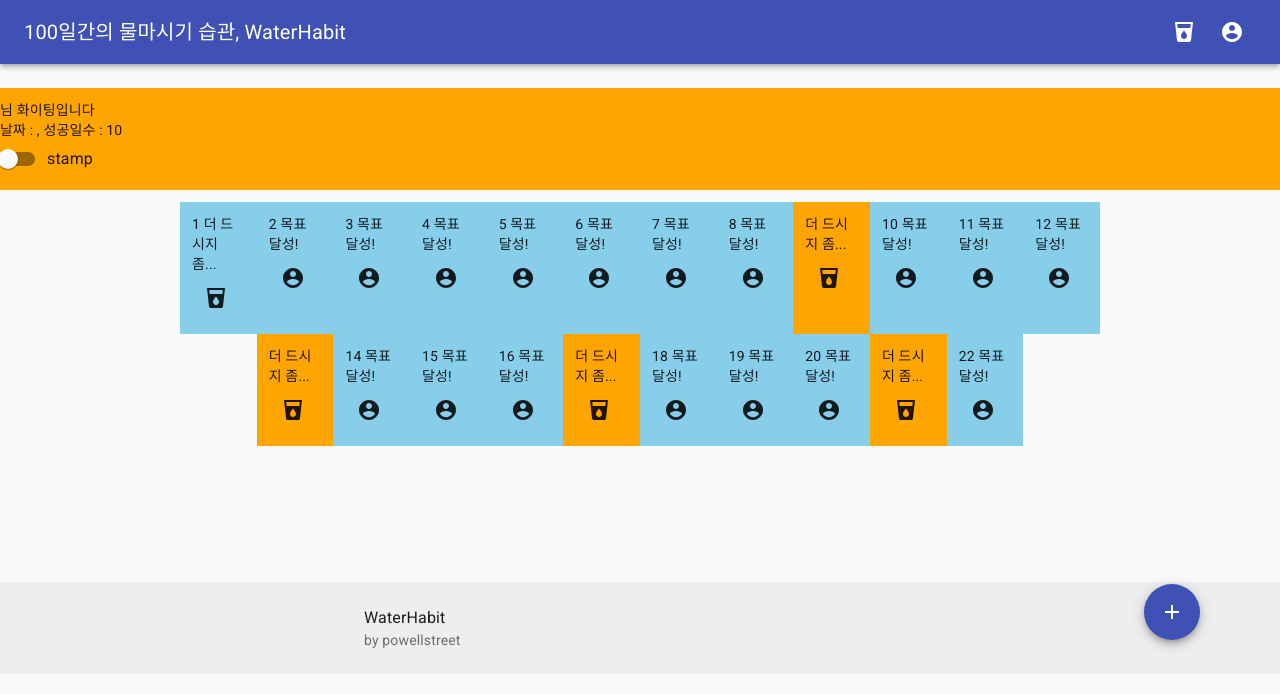
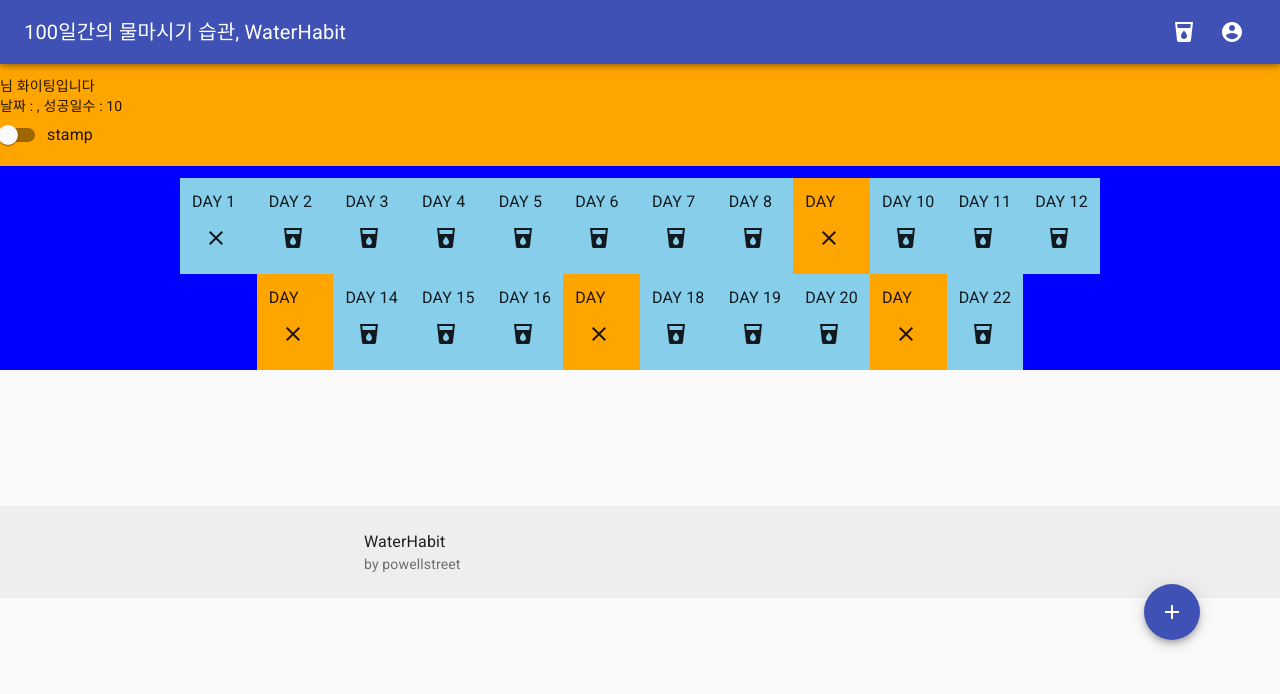
Before and after one commit to powellstreet/waterhabit_front, a React (Create React App) app in the folder wh_front/: page /userRecords in a window 1280 px wide. Shown: the top 694 px of the page. Built offline with nearby package versions, Linux system fonts and the light colour scheme.

Commit message:
:zap: Stamp 로직 수정 외
- Stamp 컴포넌트 조건에 따른 렌더링 로직 수정
- SpeedDial 위치 Fixed로 수정

```diff
--- a/wh_front/src/components/SpeedDialButton.js
+++ b/wh_front/src/components/SpeedDialButton.js
@@ -5,7 +5,7 @@ import { SpeedDial, SpeedDialAction, SpeedDialIcon } from "@material-ui/lab";
 import { LocalDrink, AccountCircle, Face } from "@material-ui/icons";
 const useStyles = makeStyles((theme) => ({
   speedDial: {
-    position: "absolute",
+    position: "fixed",
     "&.MuiSpeedDial-directionUp, &.MuiSpeedDial-directionLeft": {
       bottom: theme.spacing(20),
       right: theme.spacing(10),
--- a/wh_front/src/components/Stamp.js
+++ b/wh_front/src/components/Stamp.js
@@ -1,36 +1,35 @@
 import React from "react";
 import { useDispatch, useSelector } from "react-redux";
 
-import { IconButton } from "@material-ui/core";
-import { AccountCircle, LocalDrink } from "@material-ui/icons";
+import { IconButton, Typography } from "@material-ui/core";
+import { LocalDrink, Close } from "@material-ui/icons";
 
 const Stamp = ({ day, intake }) => {
-
   // const { goal } = useSelector((state) => ({
   //   goal: state.goal
   // }))
   // 임시 목표치
-  const goal = 2000
+  const goal = 2000;
 
-  if (intake > goal) {
   return (
     <div>
-        {day} 목표 달성!
-        <IconButton color="inherit">
-          <AccountCircle />
-        </IconButton>
-      </div>
-    );
-  } else {
-    return (
+      {intake > goal ? (
         <div>
-        {day} 더 드시지 좀...
+          <Typography>DAY {day}</Typography>
           <IconButton color="inherit">
             <LocalDrink />
           </IconButton>
         </div>
+      ) : (
+        <div>
+          <Typography>DAY {day}</Typography>
+          <IconButton color="inherit">
+            <Close />
+          </IconButton>
+        </div>
+      )}
+    </div>
   );
-  }
 };
 
 export default Stamp;
--- a/wh_front/src/components/UserConsole.js
+++ b/wh_front/src/components/UserConsole.js
@@ -157,19 +157,6 @@ const UserConsole = ({ history }) => {
       .then((res) => console.log(res.data));
   };
 
-  //
-
-  const [hidden, setHidden] = React.useState(false);
-  const [open, setOpen] = React.useState(false);
-
-  const handleClose = () => {
-    setOpen(false);
-  };
-
-  const handleOpen = () => {
-    setOpen(true);
-  };
-
   useEffect(() => {
     axios
       .post(
@@ -292,32 +279,6 @@ const UserConsole = ({ history }) => {
             </Card>
           </Grid>
 
-          <Grid container spacing={1}>
-            <Grid item xs={3}>
-              <div>
-                <Button
-                  name="drawerButton"
-                  color="primary"
-                  variant="outlined"
-                  onClick={toggleDrawer(true)}
-                >
-                  Menu
-                </Button>
-              </div>
-            </Grid>
-            <Grid item xs={3}>
-              <div>
-                <Button
-                  name="drawerButton"
-                  color="primary"
-                  variant="outlined"
-                  onClick={toggleDrawer(true)}
-                >
-                  Menu
-                </Button>
-              </div>
-            </Grid>
-          </Grid>
           <Grid item xs={12}>
             <Typography paragraph>
               This being human is a guest house. Every morning a new arrival. A
--- a/wh_front/src/components/UserRecords.js
+++ b/wh_front/src/components/UserRecords.js
@@ -25,9 +25,11 @@ dotenv.config();
 const useStyles = makeStyles((theme) => ({
   paper: {
     marginTop: theme.spacing(8),
-    display: "flex",
-    flexDirection: "column",
+    // display: "flex",
+    // flexDirection: "column",
     alignItems: "center",
+    backgroundColor: 'blue',
+    height: '100%'
   },
   root: {
     // display: "flex",
```
Lines whose indentation alone changed are shown as unchanged.
